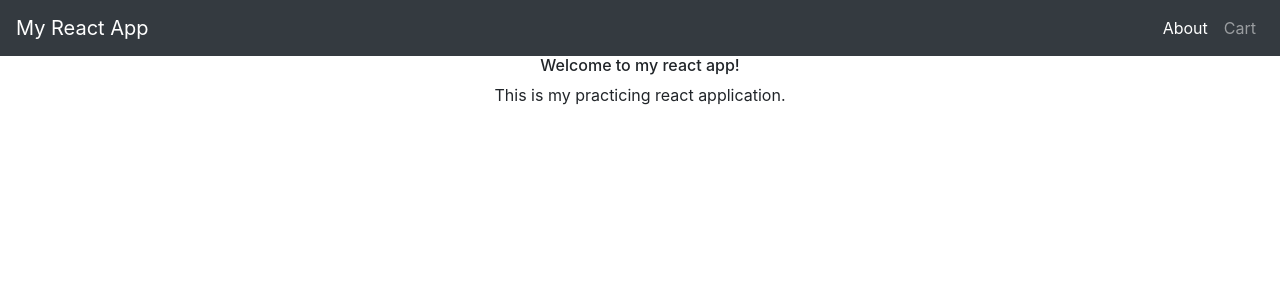
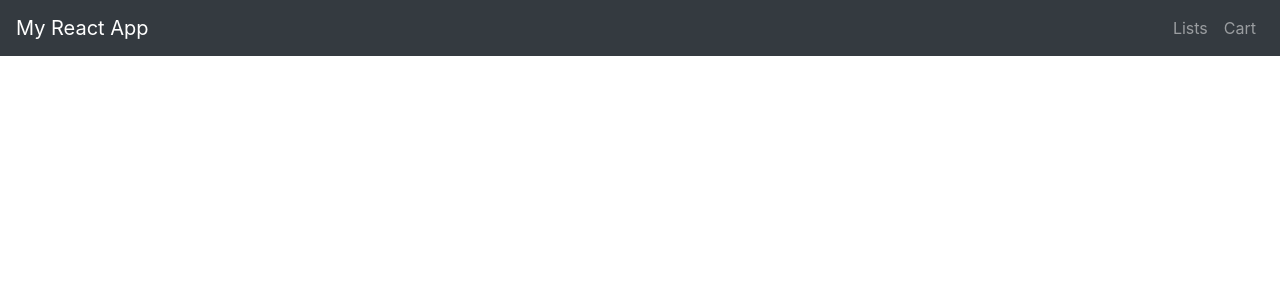
Before and after one commit to nmajidpour/react-app-counter, a React (Create React App) app in the folder my-react-app/: page /about in a window 1280 px wide. Shown: the top 300 px of the page. Built offline with nearby package versions, Linux system fonts and the light colour scheme.

Commit message:
restructure navigation

```diff
--- a/my-react-app/package.json
+++ b/my-react-app/package.json
@@ -3,6 +3,10 @@
   "version": "0.1.0",
   "private": true,
   "dependencies": {
+    "@fortawesome/fontawesome-free": "^5.13.0",
+    "@fortawesome/fontawesome-svg-core": "^1.2.28",
+    "@fortawesome/free-solid-svg-icons": "^5.13.0",
+    "@fortawesome/react-fontawesome": "^0.1.9",
     "@testing-library/jest-dom": "^4.2.4",
     "@testing-library/react": "^9.5.0",
     "@testing-library/user-event": "^7.2.1",
@@ -15,7 +19,7 @@
   },
   "scripts": {
     "start": "react-scripts start",
-    "build": "react-scripts build --history-api-fallback",
+    "build": "react-scripts build",
     "test": "react-scripts test",
     "eject": "react-scripts eject"
   },
--- a/my-react-app/src/App.js
+++ b/my-react-app/src/App.js
@@ -1,10 +1,34 @@
 import React from "react";
-import "./App.css";
-import Navigation from './components/navigation';
+import { BrowserRouter as Router, NavLink, Route } from "react-router-dom";
+
+import Navbar from "react-bootstrap/Navbar";
+import Nav from "react-bootstrap/Nav";
+
+import Counter from "./components/Counter";
+import MyList from "./components/MyList";
+import './App.css';
 
 function App() {
   return (
-    <Navigation/>
+    <Router>
+    <div className="App">
+      <Navbar bg="dark" variant="dark">
+        <Navbar.Brand as={NavLink} to="/">
+          My React App
+        </Navbar.Brand>
+        <Nav className="ml-auto">
+          <Nav.Link as={NavLink} to="/mylist">
+            Lists
+          </Nav.Link>
+          <Nav.Link as={NavLink} to="/cart">
+            Cart
+          </Nav.Link>
+        </Nav>
+      </Navbar>
+      <Route path="/mylist" exact component={MyList} />
+      <Route path="/cart" exact component={Counter} />
+    </div>
+  </Router>
   );
 }
 
--- /dev/null
+++ b/my-react-app/src/components/MyList.jsx
@@ -0,0 +1,14 @@
+import React, { Component } from "react";
+
+class MyList extends Component {
+  state = {};
+  render() {
+    return (
+      <div className="container">
+        <h6>My Favourites!</h6>
+      </div>
+    );
+  }
+}
+
+export default MyList;
--- a/my-react-app/src/components/about.jsx
+++ /dev/null
@@ -1,15 +0,0 @@
-import React,{Component} from "react";
-
-class About  extends Component {
-    state = {  }
-    render() {
-        return (
-            <div className="container">
-            <h6>Welcome to my react app!</h6>
-            <p>This is my practicing react application.</p>
-            </div>
-         );
-    }
-}
-
-export default About;
--- a/my-react-app/src/components/navigation.jsx
+++ /dev/null
@@ -1,35 +0,0 @@
-import React, { Component } from "react";
-import Navbar from "react-bootstrap/Navbar";
-import Nav from "react-bootstrap/Nav";
-import { BrowserRouter as Router, NavLink, Route } from "react-router-dom";
-import Counter from "./counter";
-import About from "./about";
-
-class Navigation extends Component {
-  state = {};
-  render() {
-    return (
-      <Router>
-        <div className="App">
-          <Navbar bg="dark" variant="dark">
-            <Navbar.Brand as={NavLink} to="/">
-              My React App
-            </Navbar.Brand>
-            <Nav className="ml-auto">
-              <Nav.Link as={NavLink} to="/about">
-                About
-              </Nav.Link>
-              <Nav.Link as={NavLink} to="/cart">
-                Cart
-              </Nav.Link>
-            </Nav>
-          </Navbar>
-          <Route path="/about" exact component={About} />
-          <Route path="/cart" exact component={Counter} />
-        </div>
-      </Router>
-    );
-  }
-}
-
-export default Navigation;
```
Also changed, not shown: 1 other file (tests, documents, lock files or other folders).
